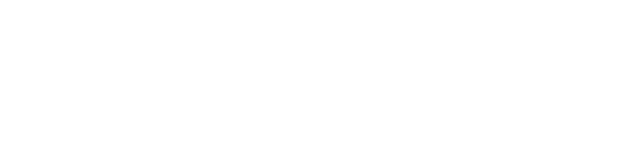
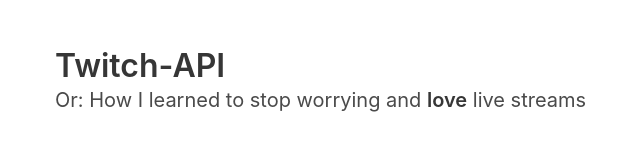
Before and after one commit to TravelingMan/fcc-twitch-api, a plain HTML site: page index.html in a window 1280 px wide. Shown: the whole page, without its empty margins (9-649 px from the left). Drawn offline with nearby package versions, Linux system fonts and the light colour scheme.

Commit message:
Add meta and intro section to HTML

```diff
--- a/index.html
+++ b/index.html
@@ -3,12 +3,24 @@
 
 <head>
   <meta charset="UTF-8">
+  <meta name="viewport" content="width=device-width, initial-scale=1">
   <title>FCC-Twitch-API</title>
+  <link rel='stylesheet prefetch' href='https://cdnjs.cloudflare.com/ajax/libs/bulma/0.6.2/css/bulma.min.css'>
+  <script defer src="https://use.fontawesome.com/releases/v5.0.7/js/all.js"></script>
 </head>
 
 <body>
 
-
+<section class="section">
+  <div class="container">
+    <h1 class="title">
+      Twitch-API
+    </h1>
+    <p class="subtitle">
+      Or: How I learned to stop worrying and <strong>love</strong> live streams
+    </p>
+  </div>
+</section>
 
 <script  src="main.js"></script>
 
--- a/main.js
+++ b/main.js
@@ -5,4 +5,5 @@
 3. If a Twitch user is currently streaming, I can see additional details about what
     they are streaming.
 URL: https://www.freecodecamp.org/challenges/use-the-twitchtv-json-api
+API: https://wind-bow.glitch.me/
 */
```
